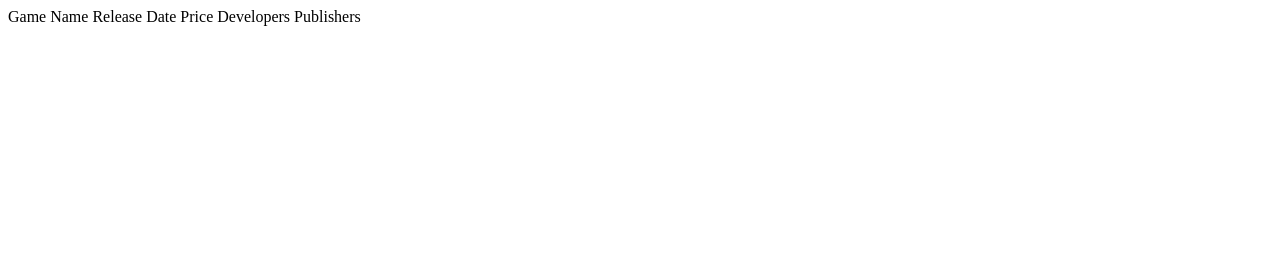
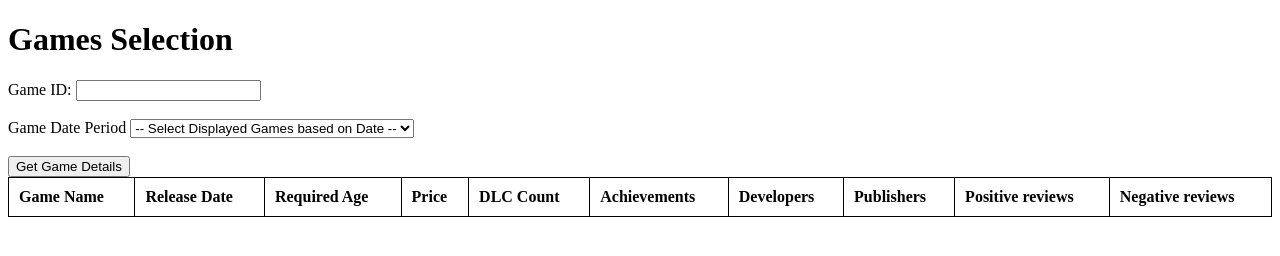
Before and after one commit to TritonSaber/STADVDB-MCO2-GROUP1, a plain HTML site: page views/index.html in a window 1280 px wide. Drawn offline with Linux system fonts and the light colour scheme.

Commit message:
some extra

```diff
--- a/index.js
+++ b/index.js
@@ -16,6 +16,6 @@ app.get('/dev', async (req, res) => {
     }
 });
 
-app.listen(port, () => {
-    console.log('Server running on port ' + port);
+app.listen(PORT, () => {
+    console.log('Server running on port ' + PORT);
 });
--- a/views/index.html
+++ b/views/index.html
@@ -1,19 +1,65 @@
-<html>
+<!DOCTYPE html>
+<html lang="en">
     <head>
         <title>Steam Games</title>
+        <style>
+            table {
+            width: 100%;
+            border-collapse: collapse;
+            }
+            table, th, td {
+                border: 1px solid black;
+            }
+            th, td {
+                padding: 10px;
+                text-align: left;
+            }
+        </style>
     </head>
 
     <body>
+        <h1>Games Selection</h1>
+
+        <form id="dateForm">
+        <!-- Game Selection by ID -->
+        <label for="gameID">Game ID:</label>
+        <input type="number" id="gameID" name="game_ID"><br><br>
+
+        <!-- Game Selection by Time Period -->
+        <label for="date-period">Game Date Period</label>
+        <select id="date-period" name="labeled_date_period">
+            <option value="">-- Select Displayed Games based on Date --</option>
+            <option value="All">All Games</option>
+            <option value="Before 2020">None</option>
+            <option value="After 2020">Low</option>
+        </select><br><br>
+
+        <button type="submit">Get Game Details</button>
+        </form>
         <div class="game-table">
+        <table>
             <thead>
             <tr>
                 <th>Game Name</th>
                 <th>Release Date</th>
+                <th>Required Age</th>
                 <th>Price</th>
+                <th>DLC Count</th>
+                <th>Achievements</th>
                 <th>Developers</th>
                 <th>Publishers</th>
+                <th>Positive reviews</th>
+                <th>Negative reviews</th>
             </tr>
             </thead>
+            <tbody id="games-body"></tbody>
+        </table>
         </div>
+
+    <script>
+        const form = document.getElementById('dateForm');
+        const games_table = document.getElementById('games_table')
+        const games_body = document.getElementById('games-body')
+    </script>
     </body>
 </html>
```
Also changed, not shown: controller/controller.js (+33 -11 lines).
